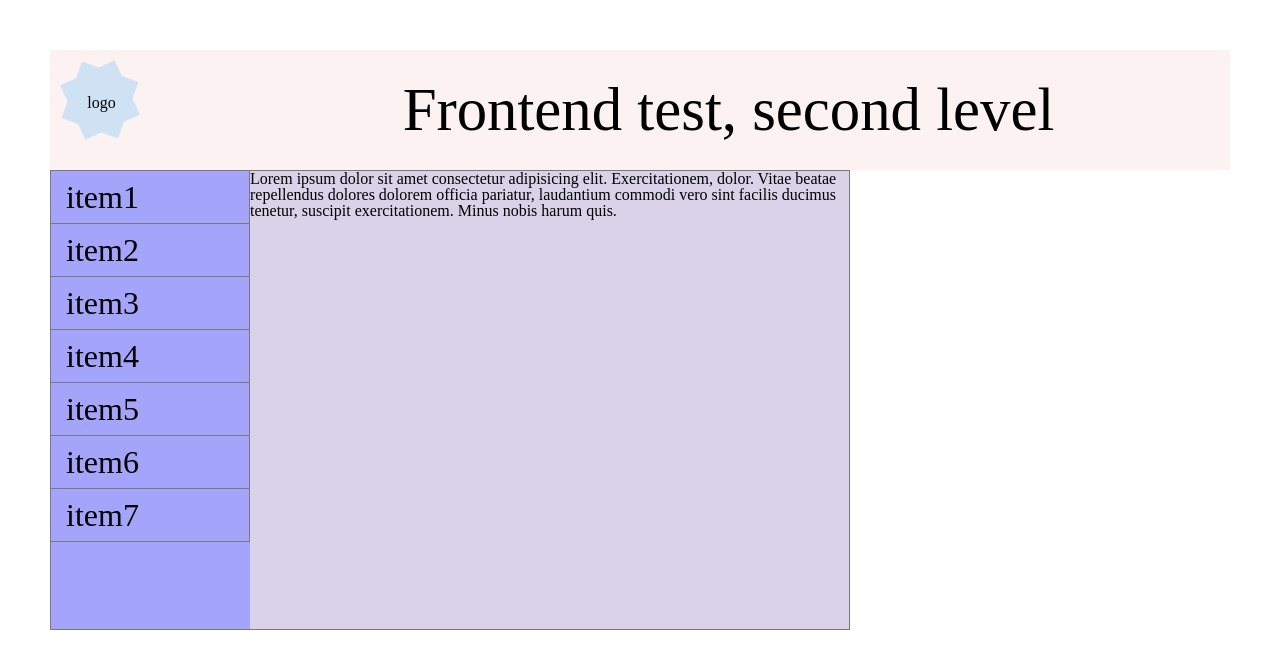
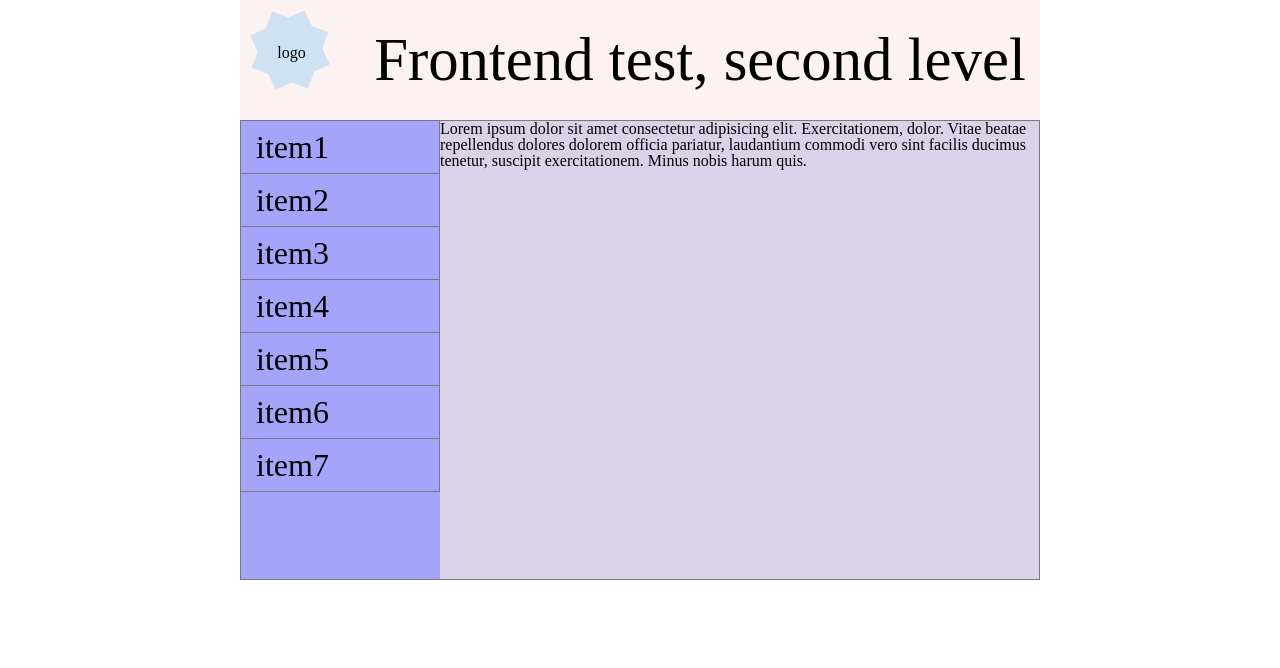
Before and after one commit to victor4107/laboratorna3, a plain HTML site: page index.html in a window 1280 px wide. Drawn offline with nearby package versions, Linux system fonts and the light colour scheme.

Commit message:
final rebrending

```diff
--- a/style.css
+++ b/style.css
@@ -7,7 +7,11 @@
        padding: 50px;
        display: flex;
        flex-direction: column;
+       max-width: 1000px;
+       margin: 0 auto;
+       padding: 0;
    }
+   /* хеадер взяв у вас на гите */
 
    .header {
        display: flex;
```
